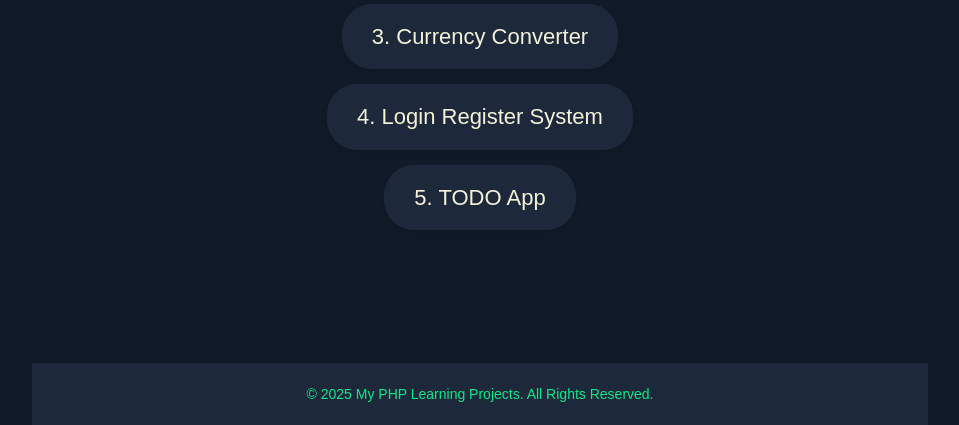
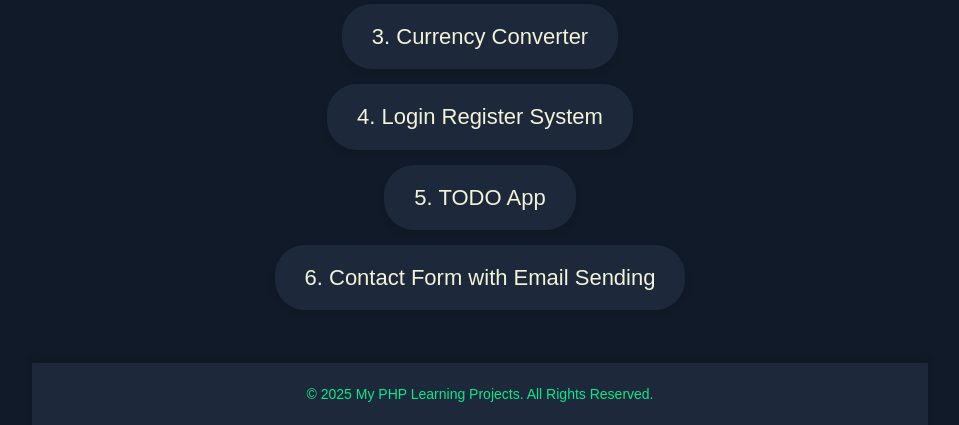
Before and after one commit to 4MKBS/php-learning-project, a PHP site: page /php-learning-project/ in a window 1280 px wide. Shown: the part 375-800 px from the top of the page, without its empty margins (160-1119 px from the left). Run offline with PHP 8.4, Linux system fonts and the light colour scheme.

Commit message:
Contact Form with Email Sending

```diff
--- a/index.php
+++ b/index.php
@@ -8,6 +8,7 @@
         <li><a href="projects/currency-converter/index.php">3. Currency Converter</a></li>
         <li><a href="projects/login_app/register.php">4. Login Register System</a></li>
         <li><a href="projects/todo_app/index.php">5. TODO App</a></li>
+        <li><a href="projects/contact-email-send/contact.php">6. Contact Form with Email Sending</a></li>
         <!-- Add more project links here -->
     </ul>
 </main>
```
